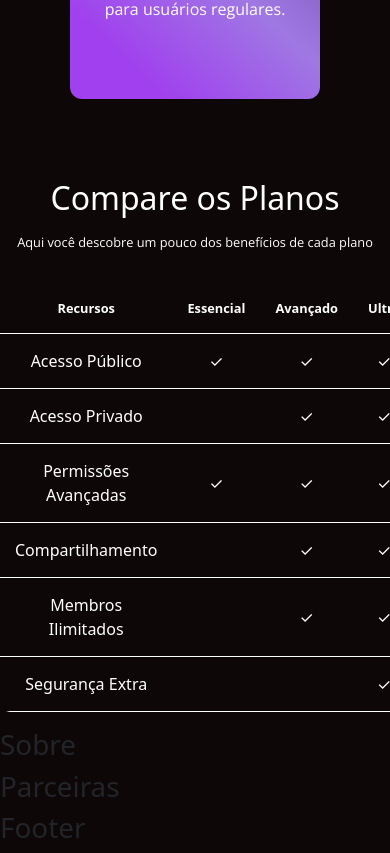
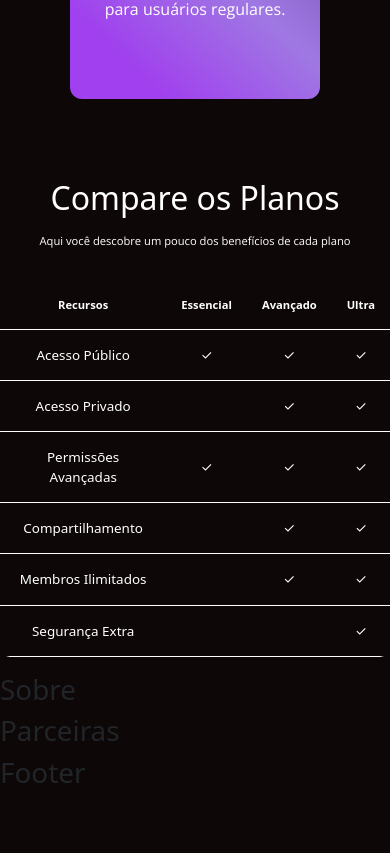
Before and after one commit to martinsalan2003/black-net, a React (Vite) app in the folder black-net/: page / in a window 390 px wide. Shown: the part 2459-3312 px from the top of the page. After the commit the page ends 3256 px from the top, so only its background shows below. Built offline with nearby package versions, Linux system fonts and the light colour scheme.

Commit message:
testando eveto mobile

```diff
--- a/black-net/src/components/Plans.jsx
+++ b/black-net/src/components/Plans.jsx
@@ -28,11 +28,7 @@ export default function Plans() {
     }, []);
 
     const handleInteraction = (index) => {
-        if (isMobile) {
-            setActiveCard(activeCard === index ? null : index);
-        } else {
-            setActiveCard(index);
-        }
+        setActiveCard(activeCard === index ? null : index);
     };
 
     return (
@@ -47,7 +43,8 @@ export default function Plans() {
                         className={`card ${activeCard === index ? "hovered" : ""}`}
                         onMouseEnter={() => !isMobile && setActiveCard(index)}
                         onMouseLeave={() => !isMobile && setActiveCard(null)}
-                        onClick={() => isMobile && handleInteraction(index)}
+                        onClick={() => handleInteraction(index)}
+                        onTouchStart={() => handleInteraction(index)}
                         style={{ transition: "all 0.3s ease-in-out", transform: activeCard === index ? "scale(1.05)" : "scale(1)", boxShadow: activeCard === index ? "0px 4px 20px rgba(0, 0, 0, 0.2)" : "none" }}
                     >
                         <div className="card-body">
--- a/black-net/src/styles/styles-components/Plans.sass
+++ b/black-net/src/styles/styles-components/Plans.sass
@@ -134,6 +134,8 @@
         height: 60vh
 
     .table-container
-        font-size: 0.8rem
+        font-size: 0.7rem
         td, th
             padding: 10px
+        td
+            font-size: 1.2em !important
```
